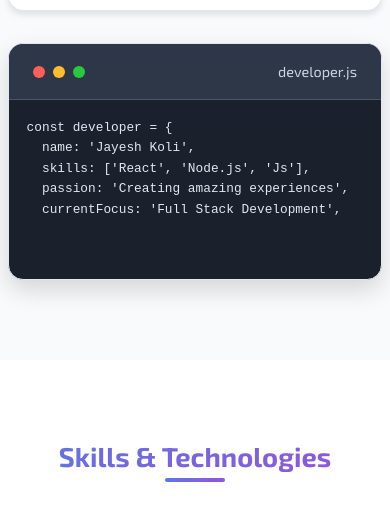
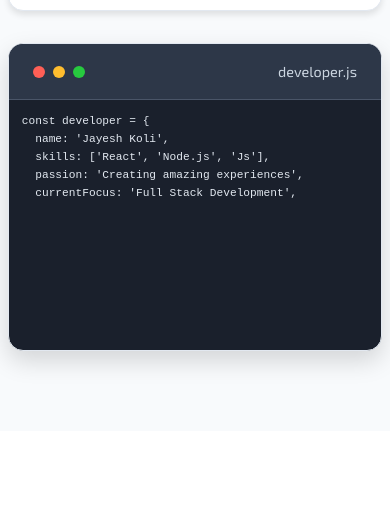
Before and after one commit to loordjay/jayesh-koli-portfolio, a plain HTML site: page index.html in a window 390 px wide. Shown: the part 1928-2436 px from the top of the page. Drawn offline with nearby package versions, Linux system fonts and the light colour scheme; a web font is replaced by a local one.

Commit message:
add more sizes responsive commit

```diff
--- a/styles.css
+++ b/styles.css
@@ -572,14 +572,14 @@
 
 .code-content {
   padding: 1.1rem;
-  height: 80%;
-  width: 100%;
+  height: 300px;
+  width: 360px;
 }
 
 .code-content pre {
   color: #e2e8f0;
   font-family: 'Fira Code', monospace;
-  font-size: 0.8rem;
+  font-size: 0.9rem;
   line-height: 1.6;
 }
 
@@ -1249,6 +1249,17 @@
   .section-title {
     font-size: 2rem;
   }
+
+  .code-content {
+  padding: 0.8rem;
+  height: 250px;
+  width: 300px;
+}
+.code-content pre {
+  font-size: 0.7rem;
+}
+
+
 }
 
 @media (max-width: 480px) {
@@ -1283,6 +1294,16 @@
   .filter-btn {
     width: 150px;
   }
+
+  .code-content {
+  padding: 0.8rem;
+  height: 250px;
+  width: 300px;
+}
+.code-content pre {
+  font-size: 0.7rem;
+}
+
 }
 
 @media (max-width: 412px) {
@@ -1455,6 +1476,15 @@
     width: 45px;
     height: 45px;
   }
+  .code-content {
+  padding: 0.8rem;
+  height: 250px;
+  width: 300px;
+}
+.code-content pre {
+  font-size: 0.7rem;
+}
+
 }
 
 @media (max-width: 360px) {
@@ -1549,6 +1579,15 @@
     padding: 10px 20px;
     font-size: 0.9rem;
   }
+  .code-content {
+  padding: 0.8rem;
+  height: 250px;
+  width: 300px;
+}
+.code-content pre {
+  font-size: 0.7rem;
+}
+
 }
 
 /* Animations */
```
Also changed, not shown: 1 other file.
